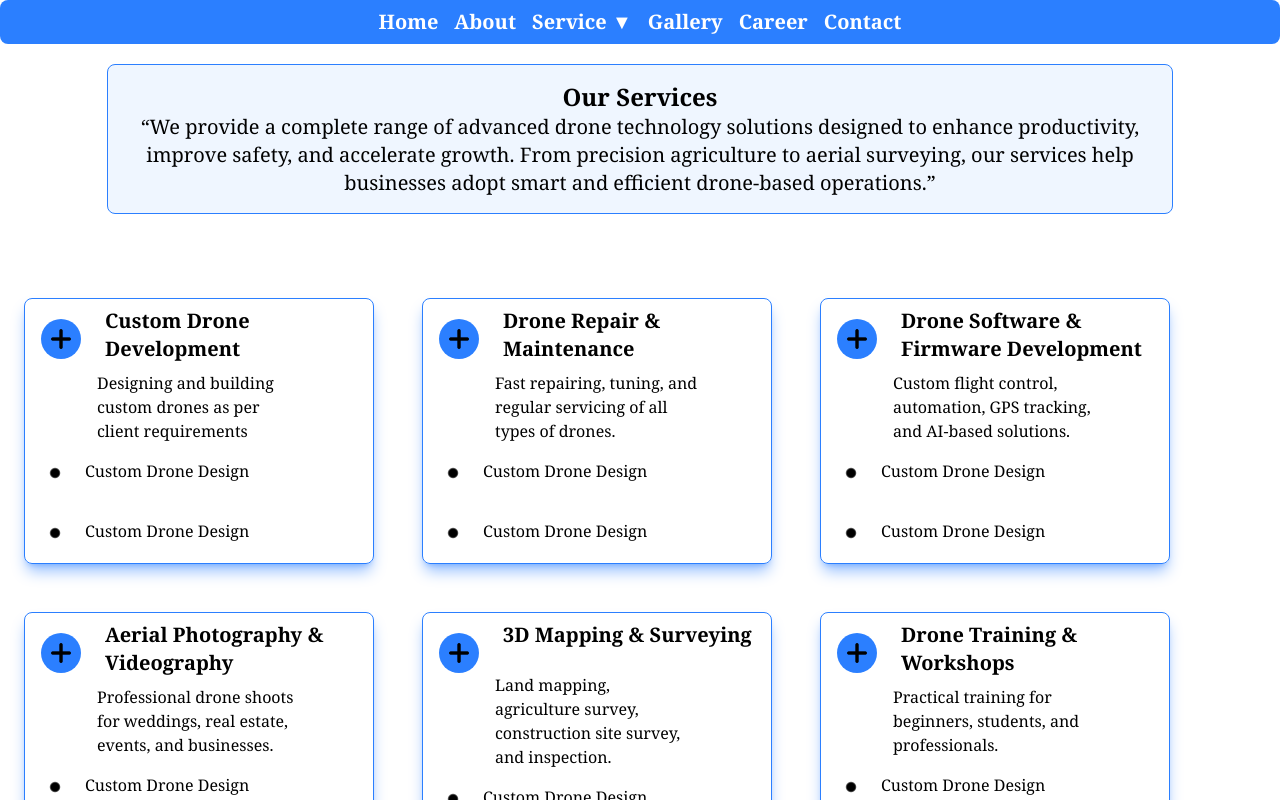
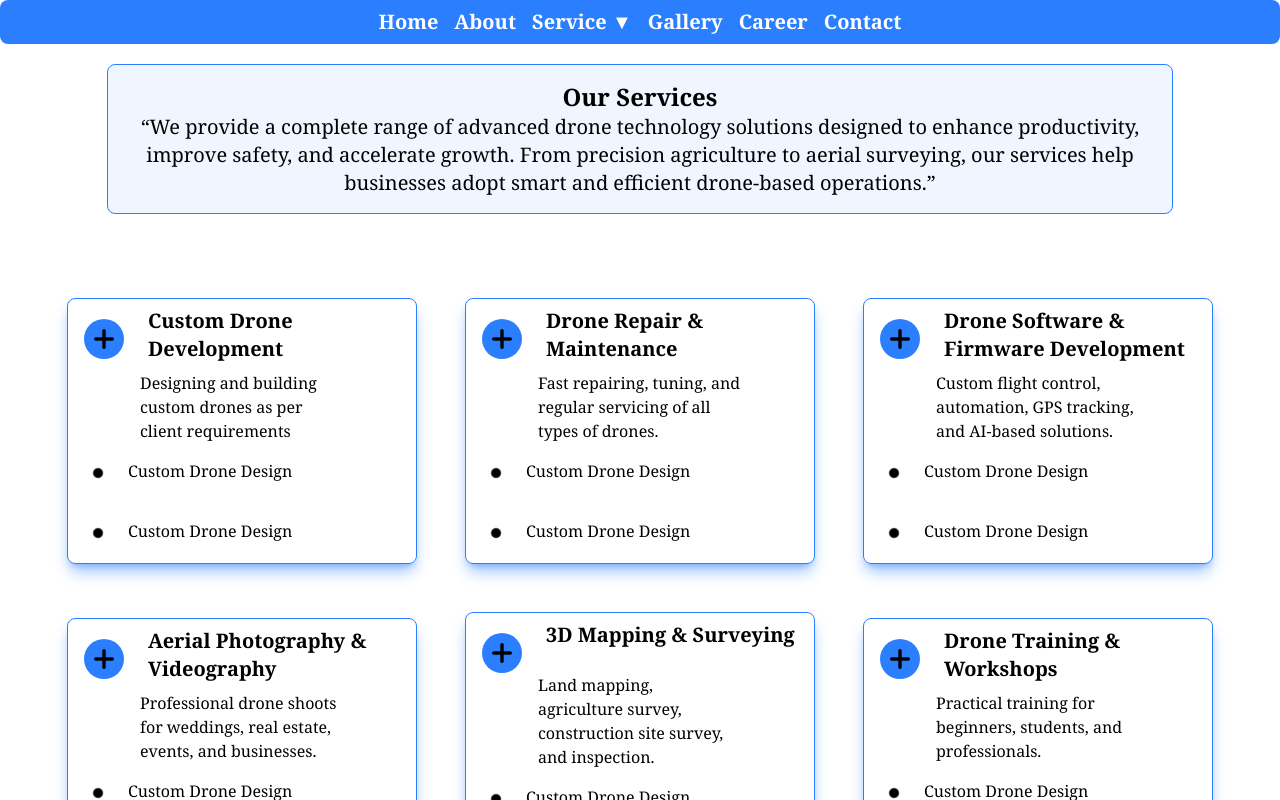
Before and after one commit to KrushnaBarhate03/React-Project, a React (Vite) app: page /service in a window 1280 px wide. Shown: the top 800 px of the page. Built offline with nearby package versions, Linux system fonts and the light colour scheme.

Commit message:
servicesss changes

```diff
--- a/src/views/Services.jsx
+++ b/src/views/Services.jsx
@@ -7,7 +7,7 @@ function Services() {
         <h2 className="text-center font-serif font-bold text-2xl">Our Services</h2>
         <h3 className="text-center font-serif text-xl">“We provide a complete range of advanced drone technology solutions designed to enhance productivity, improve safety, and accelerate growth. From precision agriculture to aerial surveying, our services help businesses adopt smart and efficient drone-based operations.”</h3>
       </div>
-      <div className="flex flex-row flex-wrap mt-15">
+      <div className="flex flex-row flex-wrap mt-15 justify-center items-center">
     <Ourservices/>
       </div>
       </div>
```
